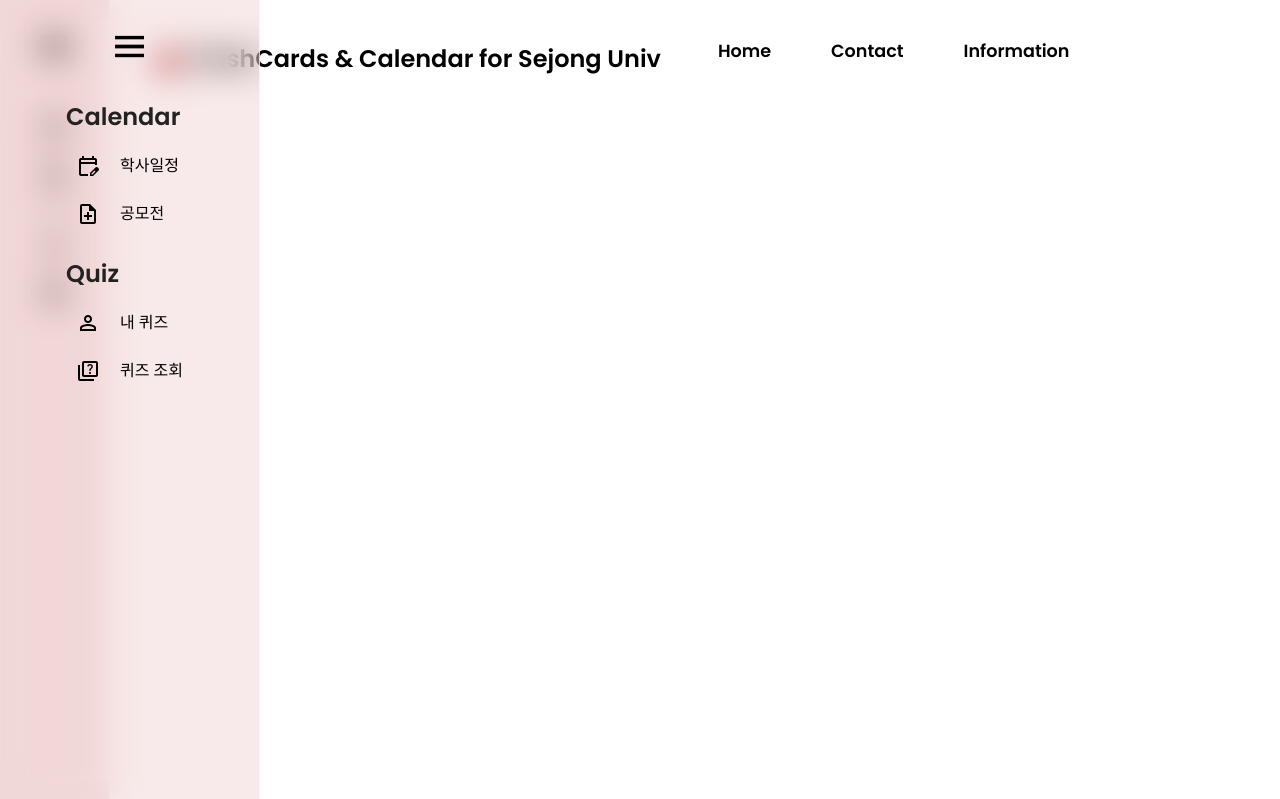
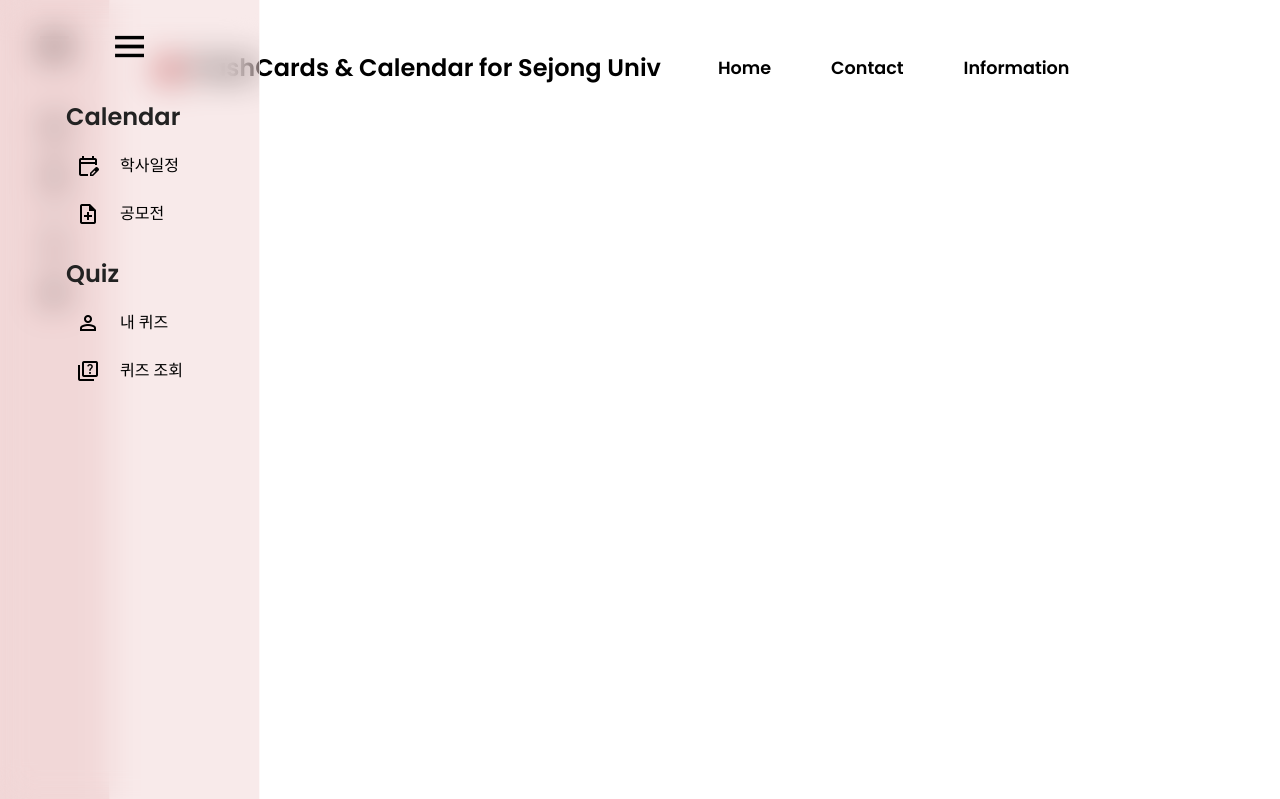
Before and after one commit to LeeDayday/sejong_flashcard, a Django app: page /home/ in a window 1280 px wide. Shown: the top 799 px of the page. Run offline with Django 4.2, Linux system fonts and the light colour scheme; some libraries are stand-ins or nearby versions; some web fonts are replaced.

Commit message:
버튼 스타일 간격 조정

```diff
--- a/templates/cal/base.html
+++ b/templates/cal/base.html
@@ -25,6 +25,11 @@
 </head>
 <body>
     {# 상단 메뉴바 #}
+    <style>
+      .navbar{
+          padding-top: 25px;
+      }
+    </style>
     <header>
         <span  class="logo">
             <i class="ri-school-fill"></i>
```
